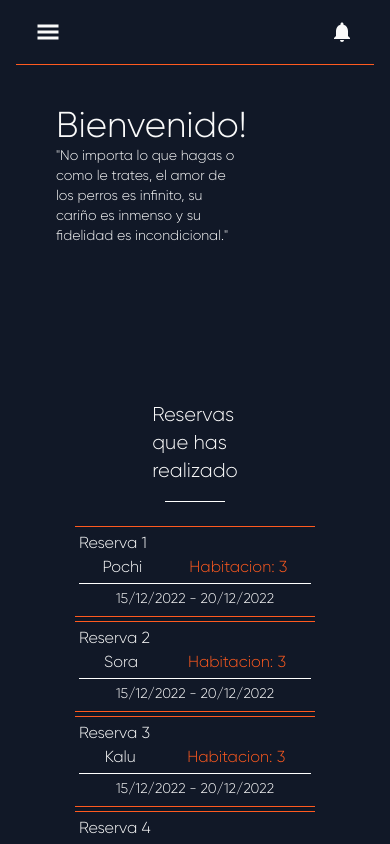
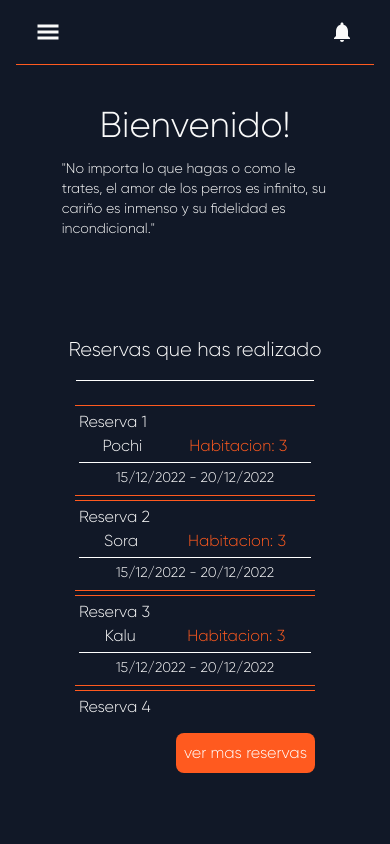
Before and after one commit to NahuelCempellin/Pet-Hotel-Galu, a React (Vite) app: page /home in a window 390 px wide. Shown: the top 844 px of the page. Built offline with nearby package versions, Linux system fonts and the light colour scheme.

Commit message:
home responsive

```diff
--- a/src/components/cardsReservas/card-reservas.jsx
+++ b/src/components/cardsReservas/card-reservas.jsx
@@ -47,7 +47,7 @@ export default function ReservasCard(){
     ]
     return(
 
-            <div className="flex flex-col items-center justify-center w-1/4">
+            <div className="flex flex-col items-center justify-center w-1/4 max-[700px]:w-full">
                 <h2 className={` text-xl mb-4 ${theme? "text-blue-900" : "text-zinc-50"}`}>Reservas que has realizado</h2>
                 <hr className={`border-1 ${theme?"border-blue-900" :"border-white"} w-3/4 mb-5`}/>
                     <div className={`overflow-y-auto w-60  h-80  ${theme? "text-blue-900" : "text-zinc-50"}`}>
--- a/src/components/streamCard/stream-card.jsx
+++ b/src/components/streamCard/stream-card.jsx
@@ -35,7 +35,7 @@ export default function StreamCard(){
         },
     ]
     return(
-        <div className="flex flex-col items-center justify-center w-1/2 mt-[-80px]">
+        <div className="flex flex-col items-center justify-center w-1/2 mt-[-80px] max-[700px]:w-full">
         <h2 className={`mt-10 text-xl mb-4 ${theme? "text-blue-900" : "text-zinc-50"}`}>Ofertas de tiempo limitado!!</h2>
         <hr className={`w-1/4 border-1 ${theme? 'border-blue-900' : 'border-white' }`}/>
 
--- a/src/pages/home/home.jsx
+++ b/src/pages/home/home.jsx
@@ -22,11 +22,13 @@ export default function Home(){
                 <NavResponsive/>
             </div>
             <div className="flex flex-col border-t border-orange-500">
-            <h1 className={`text-4xl mt-10 ml-10 ${theme? "text-blue-900" : "text-zinc-50"}`}>Bienvenido!</h1>
-            <p className={`text-sm w-1/2 ml-10 text-orange-500 ${theme? "text-blue-900" : "text-zinc-50"}`}>"No importa lo que hagas o como le trates, el amor de los perros es infinito, su cariño es inmenso y su fidelidad es incondicional."</p>
+                <div className="max-[700px]:flex flex-col items-center ">
+                <h1 className={`text-4xl mt-10 ml-10 ${theme? "text-blue-900" : "text-zinc-50"} max-[700px]:ml-0 max-[700px]:mb-3 `}>Bienvenido!</h1>
+                <p className={`text-sm w-1/2 ml-10 text-orange-500 ${theme? "text-blue-900" : "text-zinc-50"} border border-transparent max-[700px]:w-3/4 max-[700px]:ml-0`}>"No importa lo que hagas o como le trates, el amor de los perros es infinito, su cariño es inmenso y su fidelidad es incondicional."</p>
+                </div>
             </div>
 
-            <div className="flex p-5 items-center justify-around max-[700px]:flex-col max-[700px]:h-[90em]">
+            <div className="flex p-5 items-center justify-around max-[700px]:flex-col max-[700px]:h-[70em]">
                 <ReservasCard/>
                 <StreamCard/>
             </div>
```
